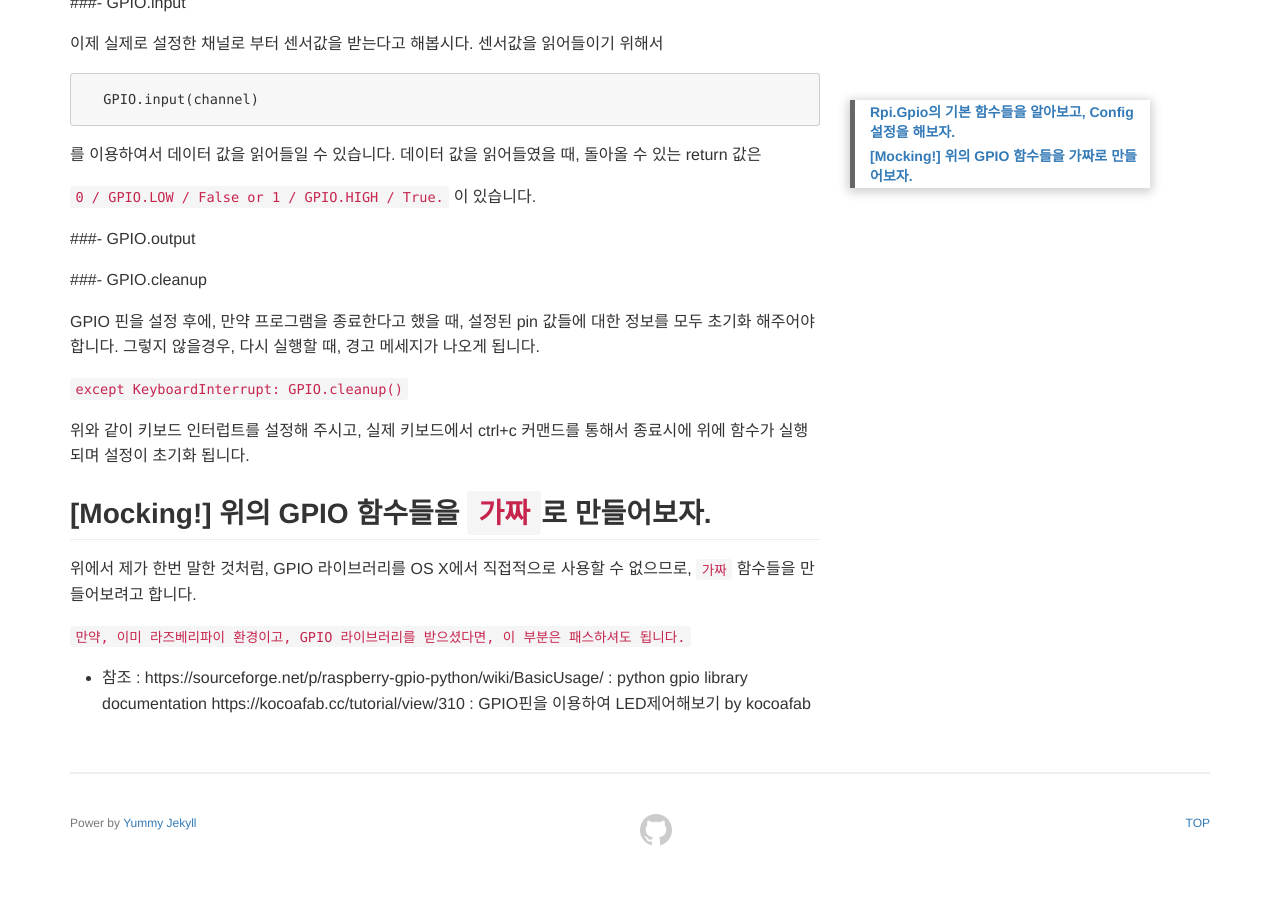
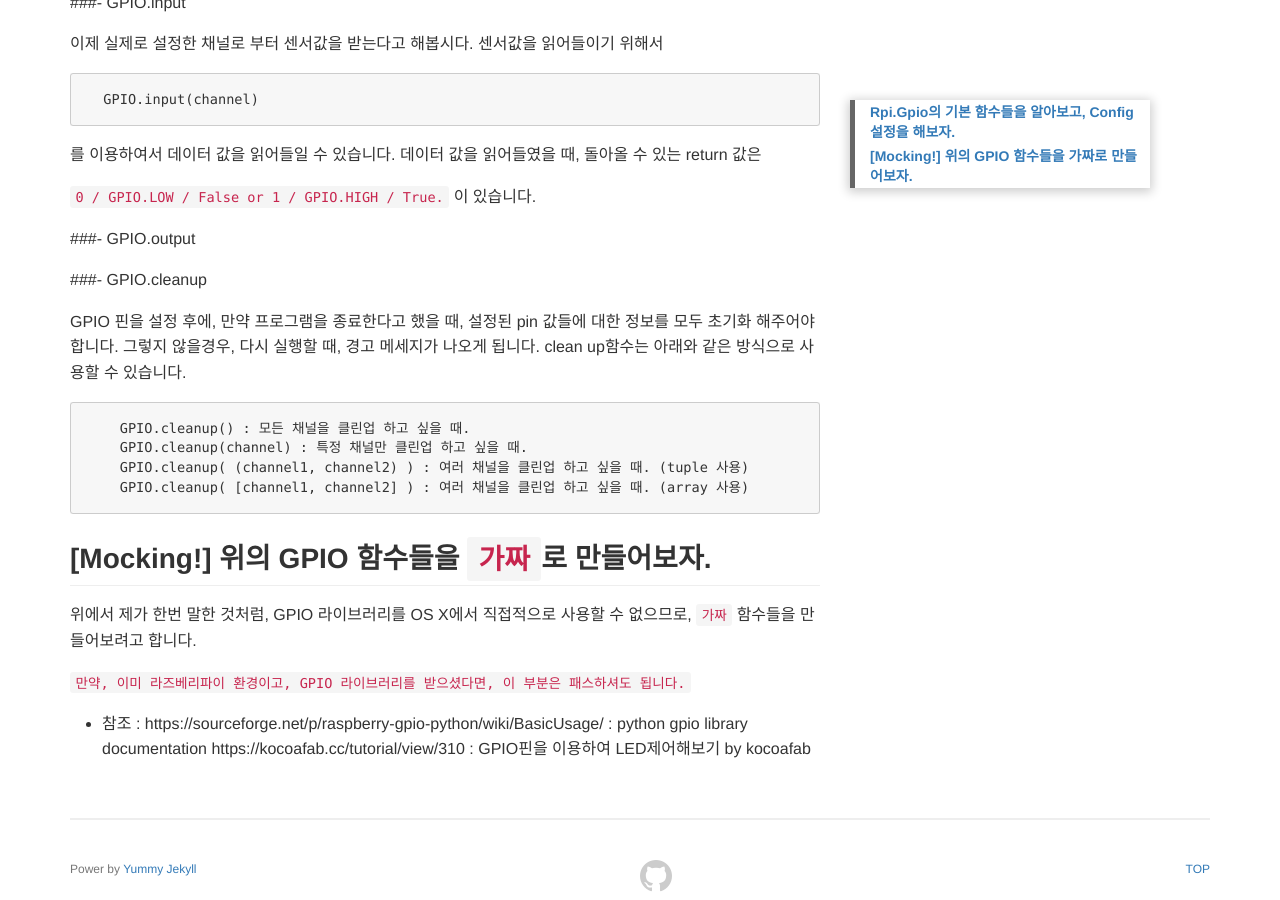
Before and after one commit to heesuk-ahn/heesuk-ahn.github.io, a Jekyll site: the page built from _posts/2018-09-16-python-gpio-1.md, in a window 1280 px wide and 900 px high, scrolled down 2452 px. Built offline with Jekyll 4.4.1, drawn with Linux system fonts in a browser that asks for light colours; a script that is not in the unit is left out; before the commit the page ends 3306 px from its top, so only the background shows below that.

Commit message:
refactor: post 글 수정

````diff
--- a/_posts/2018-09-16-python-gpio-1.md
+++ b/_posts/2018-09-16-python-gpio-1.md
@@ -108,11 +108,14 @@ Git을 이용해서 가져오실 예정이라면, 제가 하는 방법이 도움
 
  GPIO 핀을 설정 후에, 만약 프로그램을 종료한다고 했을 때, 설정된 pin 값들에 대한 정보를 모두 초기화 해주어야 합니다.
  그렇지 않을경우, 다시 실행할 때, 경고 메세지가 나오게 됩니다.
+ clean up함수는 아래와 같은 방식으로 사용할 수 있습니다.
 
- `except KeyboardInterrupt:
-    GPIO.cleanup()`
-
- 위와 같이 키보드 인터럽트를 설정해 주시고, 실제 키보드에서 ctrl+c 커맨드를 통해서 종료시에 위에 함수가 실행되며 설정이 초기화 됩니다.
+ ```
+    GPIO.cleanup() : 모든 채널을 클린업 하고 싶을 때.
+    GPIO.cleanup(channel) : 특정 채널만 클린업 하고 싶을 때.
+    GPIO.cleanup( (channel1, channel2) ) : 여러 채널을 클린업 하고 싶을 때. (tuple 사용)
+    GPIO.cleanup( [channel1, channel2] ) : 여러 채널을 클린업 하고 싶을 때. (array 사용)
+ ```
 
 ## [Mocking!] 위의 GPIO 함수들을 `가짜`로 만들어보자.
 
````
